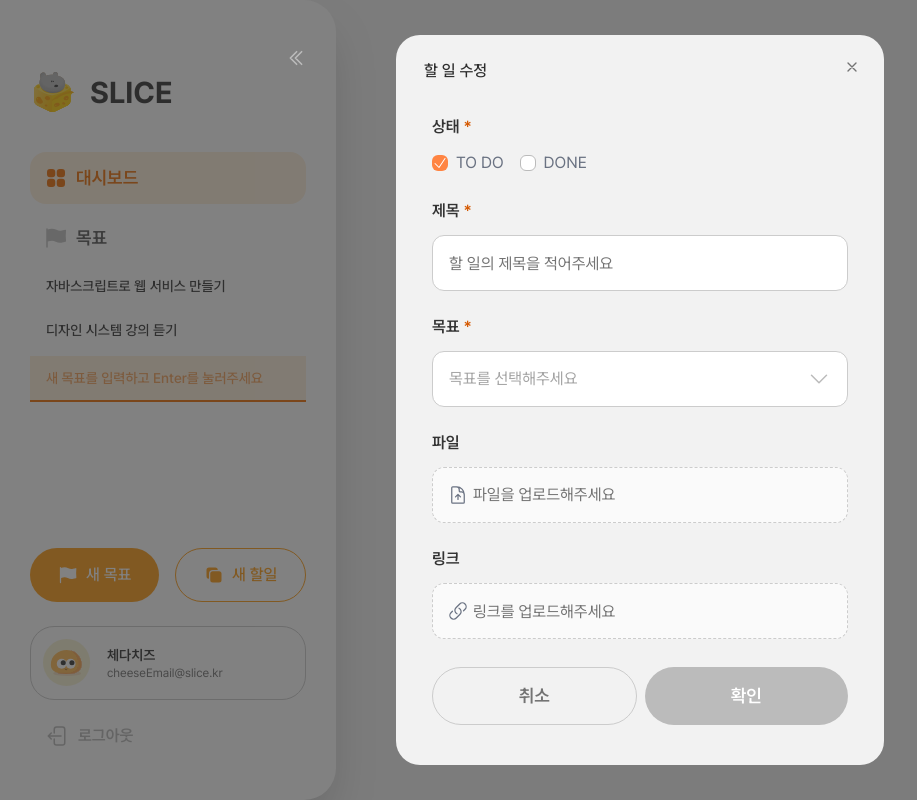
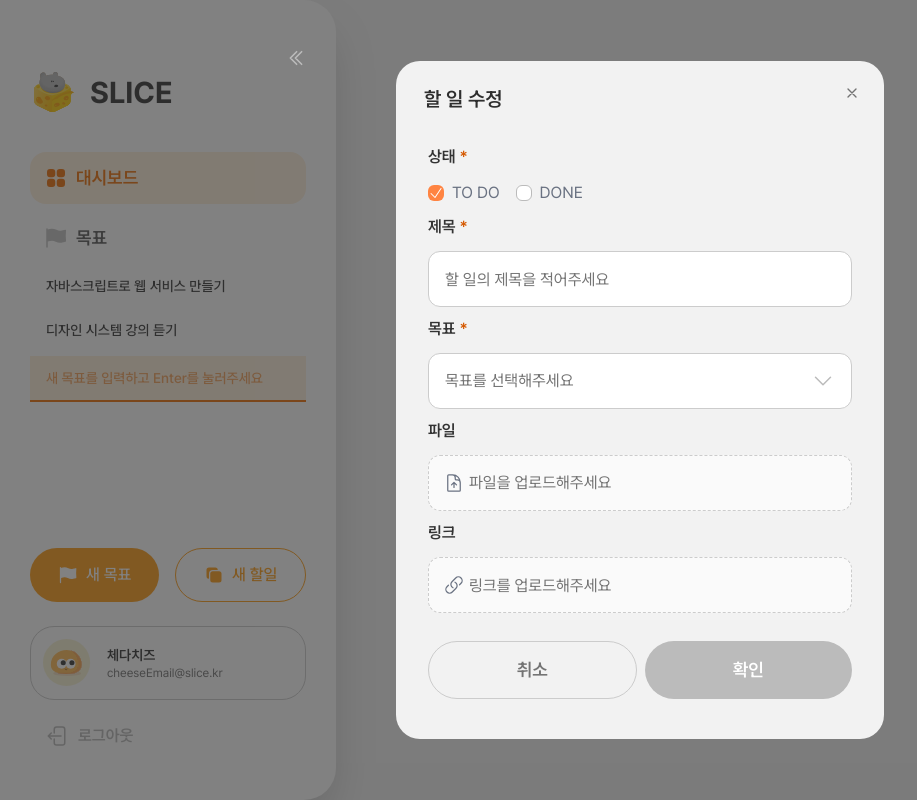
Before and after one commit to swallowedB/slice, a Next.js app: page /task-modal in a window 1280 px wide. Both pictures are taken after a click on the button "열기". Shown: the whole page, without its empty margins (0-917 px from the left). Built offline with nearby package versions, Linux system fonts and the light colour scheme.

Commit message:
💄 Style : 할 일 생성/수정 모달 퍼블리싱 수정

```diff
--- a/src/app/(protected)/task-modal/_components/TaskFormLayout.tsx
+++ b/src/app/(protected)/task-modal/_components/TaskFormLayout.tsx
@@ -25,7 +25,7 @@ export default function TaskFormLayout({
   const title = mode === "create" ? "할 일 생성" : "할 일 수정";
 
   const footer = (
-    <div className="flex w-full gap-2 px-3 pb-4">
+    <div className="flex w-full gap-2 px-2 pb-4">
       <Button
         variant="outline-gray"
         size="full"
--- a/src/app/(protected)/task-modal/_components/TaskFormUI.tsx
+++ b/src/app/(protected)/task-modal/_components/TaskFormUI.tsx
@@ -45,7 +45,7 @@ export default function TaskFormUI({
   goals,
 }: TaskFormUIProps) {
   return (
-    <div className="flex flex-col gap-6 px-3 pb-4">
+    <div className="flex flex-col gap-2.5 px-2 pb-4">
       {/* 상태 (edit 전용) */}
       {isEdit && (
         <InputFieldSection
@@ -89,7 +89,7 @@ export default function TaskFormUI({
             className={`flex h-14 w-full items-center justify-between rounded-xl border bg-white px-4 transition-colors ${
               isGoalOpen ? "border-orange-300" : "border-gray-200"
             }`}>
-            <span className={goal ? "text-gray-700" : "text-gray-400"}>
+            <span className={goal ? "text-gray-700" : "text-gray-600"}>
               {goal || "목표를 선택해주세요"}
             </span>
             <ChevronDownIcon className="h-6 w-6 text-gray-300" />
--- a/src/app/(protected)/task-modal/_components/mobile/MobileDialogLayout.tsx
+++ b/src/app/(protected)/task-modal/_components/mobile/MobileDialogLayout.tsx
@@ -17,7 +17,7 @@ export default function MobileDialogLayout({
       onClick={onClose}>
       {/* 아래에서 올라오는 효과 */}
       <div
-        className="w-full rounded-t-4xl bg-white p-6"
+        className="w-full rounded-t-4xl bg-white p-8"
         style={{
           animation: "slideUp 0.25s ease-out",
         }}
--- a/src/components/common/dropdown/Dropdown.tsx
+++ b/src/components/common/dropdown/Dropdown.tsx
@@ -12,7 +12,7 @@ export interface DropdownProps {
 
 export default function Dropdown({ items, className }: DropdownProps) {
   const baseWrapper =
-    "rounded-xl p-4 flex gap-y-2 flex-col shadow-[0px_4px_16px_-2px_rgba(0,0,0,0.1)";
+    "rounded-xl p-4 flex gap-y-2 flex-col shadow-[0px_4px_16px_-2px_rgba(0,0,0,0.1)]";
   const baseItem = "text-left rounded-lg text-sm hover:bg-orange-50 transition";
 
   const wrapperClass = clsx(baseWrapper, "w-32 px-3 py-2 bg-white", className);
--- a/src/components/common/popup-modal/ModalContent.tsx
+++ b/src/components/common/popup-modal/ModalContent.tsx
@@ -22,14 +22,14 @@ export default function ModalContent({
   onClose,
 }: ModalContentProps) {
   return (
-    <div className='relative flex flex-col items-center'>
+    <div className="relative flex flex-col items-center">
       {isClosable && (
         <button
           onClick={onClose}
-          type='button'
-          aria-label='닫기'
-          className='absolute top-0 right-0'>
-          <XMarkIcon className='h-4 w-4 stroke-2 text-gray-600' />
+          type="button"
+          aria-label="닫기"
+          className="absolute top-0 right-0">
+          <XMarkIcon className="h-4 w-4 stroke-2 text-gray-600" />
         </button>
       )}
       <div
@@ -40,23 +40,23 @@ export default function ModalContent({
         )}>
         <h2
           className={clsx(
-            "font-medium text-black",
+            "text-xl font-semibold text-black",
             titleAlign === "center" && "text-center",
             titleAlign === "left" && "text-left",
           )}>
           {title}
         </h2>
         {message && (
-          <div className='flex items-center gap-1'>
-            <ExclamationCircleIcon className='h-4 w-4 text-orange-500' />
-            <p className='text-orange-350 text-xs md:text-sm'>{message}</p>
+          <div className="flex items-center gap-1">
+            <ExclamationCircleIcon className="h-4 w-4 text-orange-500" />
+            <p className="text-orange-350 text-xs md:text-sm">{message}</p>
           </div>
         )}
       </div>
       {children && (
-        <section className='mt-5 w-full min-w-70 md:mt-8'>{children}</section>
+        <section className="mt-5 w-full min-w-70 md:mt-8">{children}</section>
       )}
-      <div className='mt-3 flex w-full gap-3'>{footer}</div>
+      <div className="mt-3 flex w-full gap-3">{footer}</div>
     </div>
   );
 }
--- a/src/components/common/select-box/SelectBox.tsx
+++ b/src/components/common/select-box/SelectBox.tsx
@@ -27,7 +27,7 @@ export default function SelectBox({
   const { wrapper, item } = SELECTBOX_STYLES[variant];
 
   const baseWrapper =
-    "rounded-xl p-4 gap-y-2 flex flex-col shadow-[0px_4px_16px_-2px_rgba(0,0,0,0.1)";
+    "rounded-xl p-4 gap-y-2 flex flex-col shadow-[0px_4px_16px_-2px_rgba(0,0,0,0.1)]";
   const baseItem = "text-left rounded-lg hover:bg-orange-50 transition";
 
   const wrapperClass = clsx(baseWrapper, wrapper, className);
```
